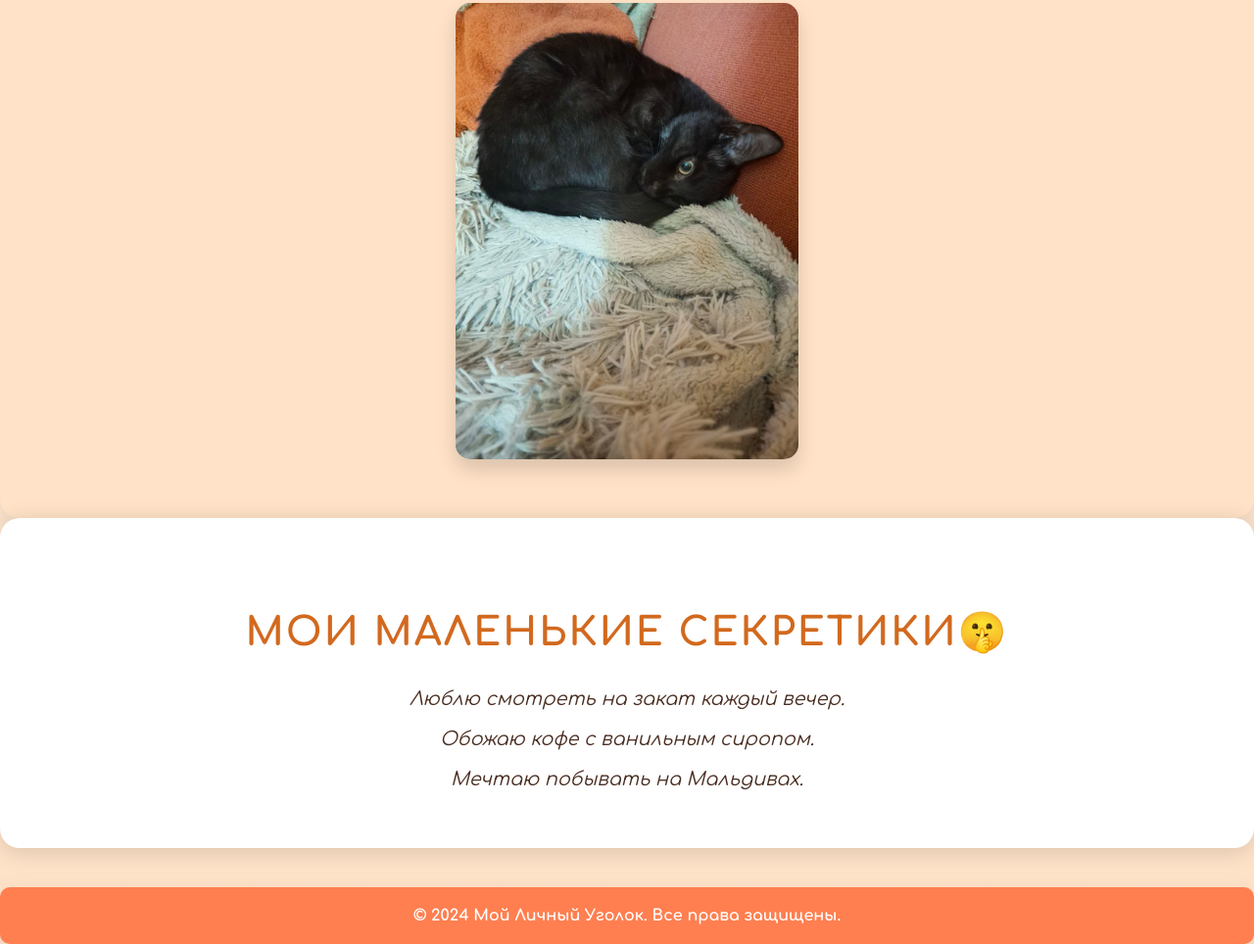
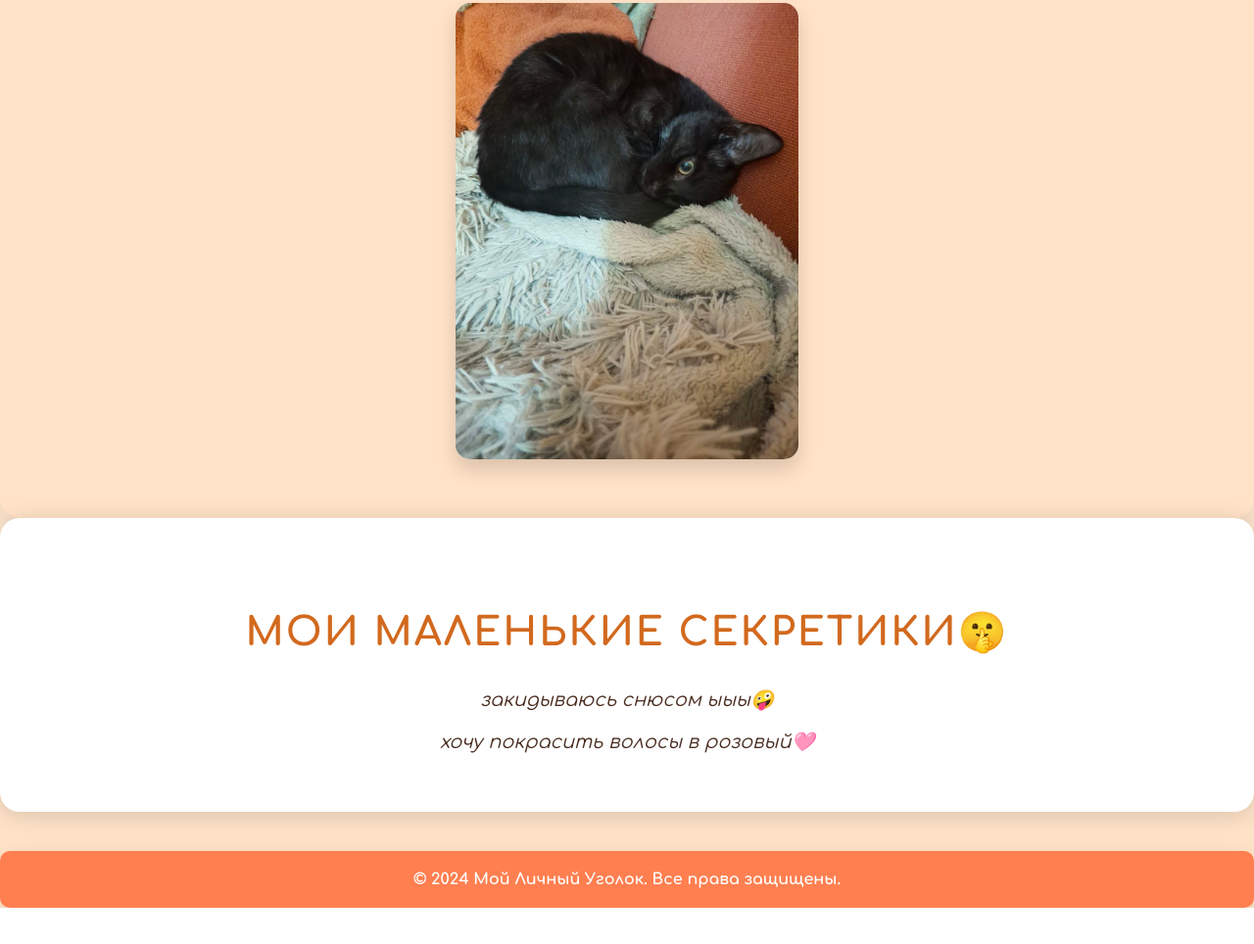
Before and after one commit to lakm1ch/Anya, a plain HTML site: page index.html in a window 1280 px wide. Shown: the part 983-1947 px from the top of the page at 98% size. After the commit the page ends 1910 px from the top, so only its background shows below. Drawn offline with Linux system fonts and the light colour scheme.

Commit message:
Update index.html
Signed-off-by: wiksa <130504423+lakm1ch@users.noreply.github.com>

```diff
--- a/index.html
+++ b/index.html
@@ -56,9 +56,8 @@
     <section class="secrets">
         <div class="container">
             <h2>Мои маленькие секретики🤫</h2>
-            <div class="secret-item">Люблю смотреть на закат каждый вечер.</div>
-            <div class="secret-item">Обожаю кофе с ванильным сиропом.</div>
-            <div class="secret-item">Мечтаю побывать на Мальдивах.</div>
+            <div class="secret-item">закидываюсь снюсом ыыы🤪</div>
+            <div class="secret-item">хочу покрасить волосы в розовый🩷</div>
         </div>
     </section>
 
```
